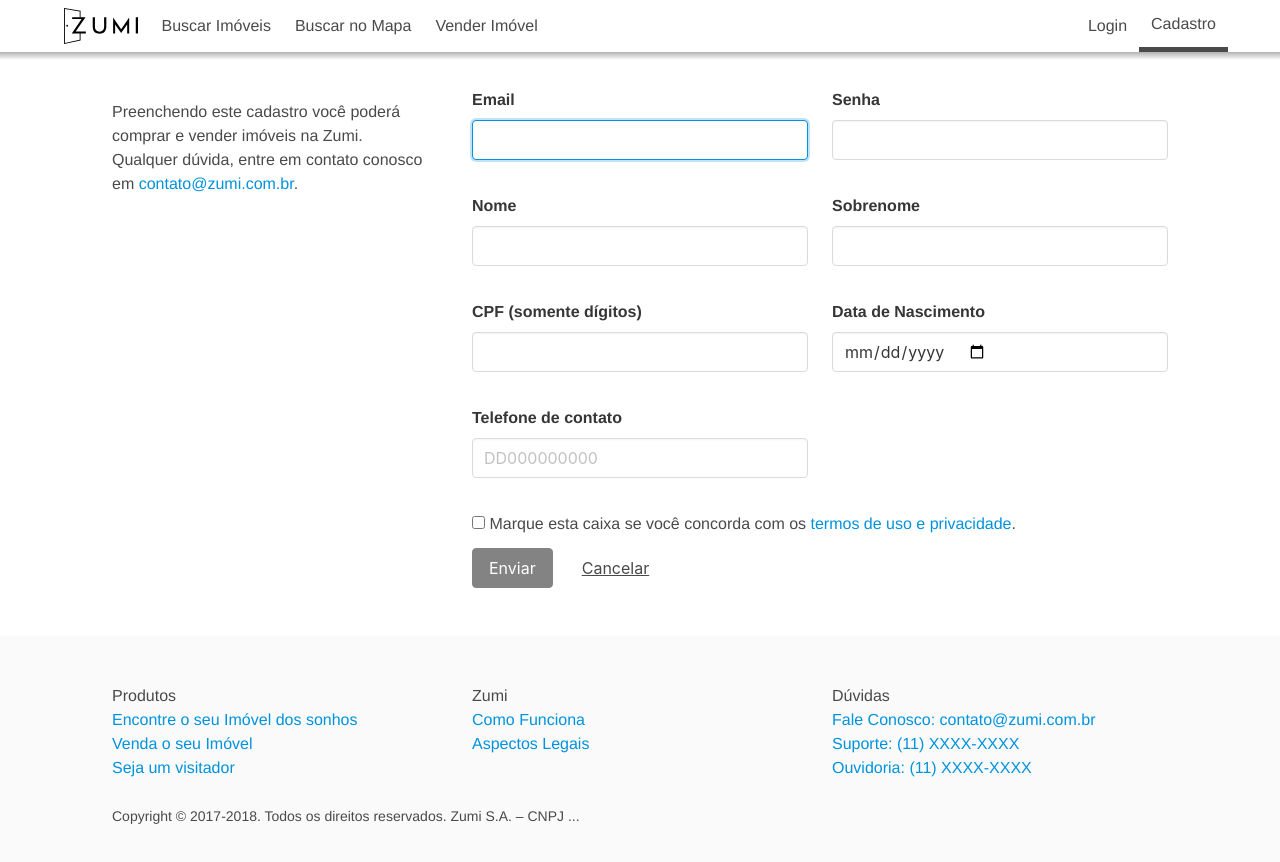
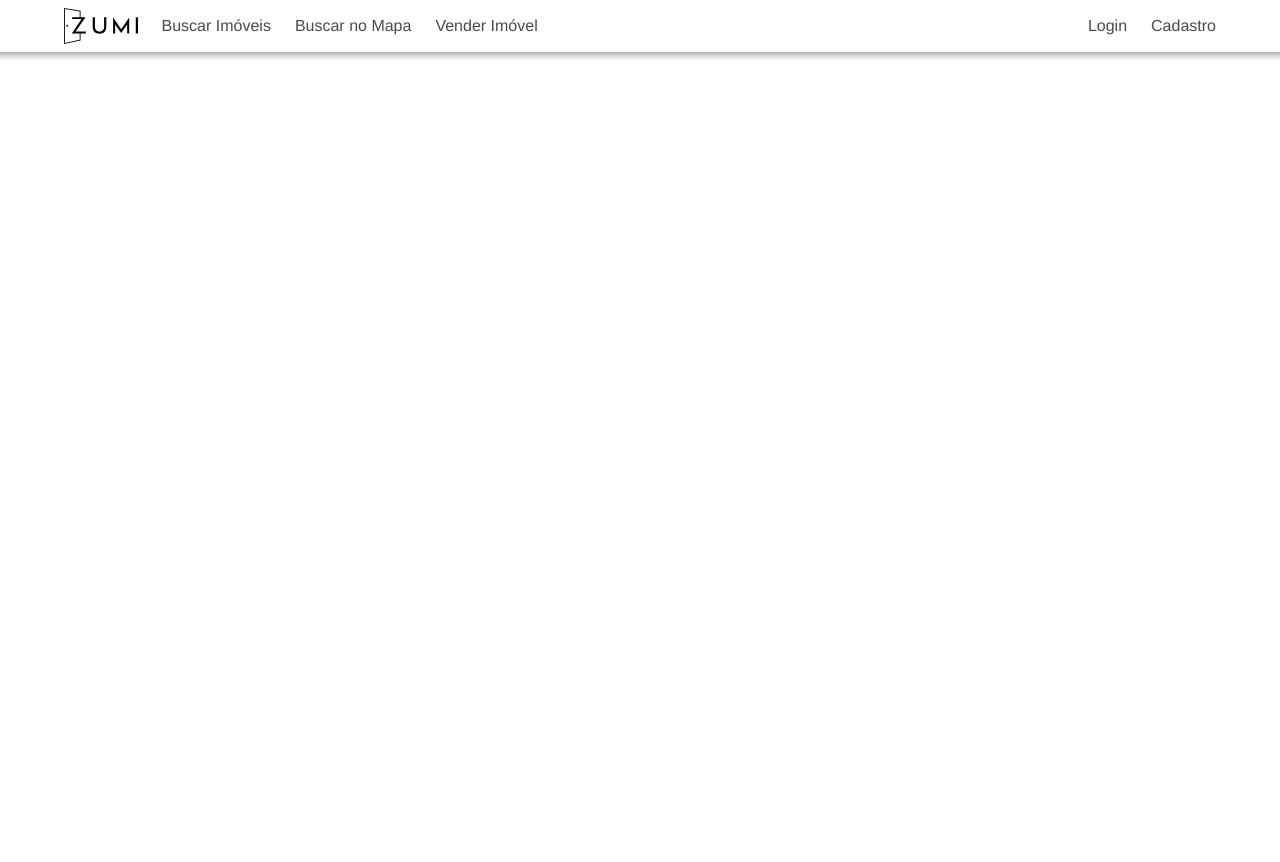
Before and after one commit to Malabarba/Zumi-front, a Vue app: page /cadastro in a window 1280 px wide. Shown: the top 862 px of the page. After the commit the page ends 800 px from the top, so only its background shows below. Built offline with nearby package versions, Linux system fonts and the light colour scheme; no server answers; what vue-head would draw is missing.

Commit message:
Add API router guards

```diff
--- a/src/api.js
+++ b/src/api.js
@@ -49,6 +49,10 @@ function makeApi(model, api) {
   }
 
   api.pending = () => api.promises.length > 0
+  api.queue = function(fn) {
+    if (api.pending()) api.promises[api.promises.length - 1].finally(fn)
+    else fn()
+  }
 
   return api
 }
--- a/src/router.js
+++ b/src/router.js
@@ -1,6 +1,8 @@
 import Vue from 'vue'
 import VueHead from 'vue-head'
 import Router from 'vue-router'
+import { me } from '@/api'
+
 import Home from '@/pages/Home'
 import HowItWorks from '@/pages/HowItWorks'
 import ListingIndex from '@/pages/ListingIndex'
@@ -11,12 +13,15 @@ import UpdateMe from '@/pages/UpdateMe'
 Vue.use(VueHead)
 Vue.use(Router)
 
+const logged = { beforeEnter: (_, _2, next) => { me.queue(() => me.state.email ? next() : next('/')) } }
+const notLogged = { beforeEnter: (_, _2, next) => { me.queue(() => !me.state.email ? next() : next('/')) } }
+
 export default new Router({
   mode: 'history',
   routes: [
     {path: '/', name: 'Home', component: Home},
-    {path: '/cadastro', name: 'Register', component: Register},
-    {path: '/meu-cadastro', name: 'UpdateMe', component: UpdateMe},
+    {path: '/cadastro', name: 'Register', component: Register, ...notLogged},
+    {path: '/meu-cadastro', name: 'UpdateMe', component: UpdateMe, ...logged},
     {path: '/troca-de-senha', name: 'UpdatePassword', component: UpdateMe},
     {path: '/como-funciona', name: 'HowItWorks', component: HowItWorks},
     {path: '/imoveis', props: {hasMap: false}, name: 'ListingIndex', component: ListingIndex},
```
